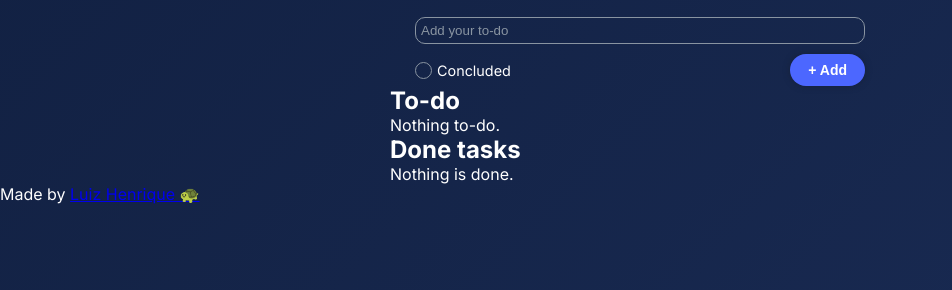
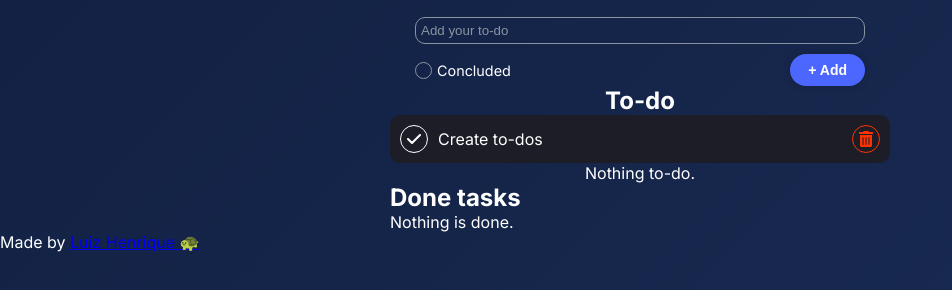
Before and after one commit to luizhf42/to-do-app, a website built with webpack: page index.html in a window 1280 px wide. Shown: the part 62-352 px from the top of the page, without its empty margins (0-952 px from the left). Built offline with nearby package versions, Linux system fonts and the light colour scheme.

Commit message:
starting the todo default style

```diff
--- a/index.html
+++ b/index.html
@@ -10,6 +10,7 @@
     <link rel="stylesheet" href="public/assets/style/main/form/main.css" />
     <link rel="stylesheet" href="public/assets/style/main/form/checkbox.css" />
     <link rel="stylesheet" href="public/assets/style/main/form/button.css" />
+    <link rel="stylesheet" href="public/assets/style/main/todos/todos.css" />
 
     <title>To-do App</title>
   </head>
@@ -32,7 +33,12 @@
             <label for="concluded-cb" class="concluded-label"
               >Concluded
               <input type="checkbox" class="concluded-cb" id="concluded-cb" />
-              <div class="cb-indicator"><img class="checked-icon" src="public/assets/images/checked.svg"></div>
+              <div role="checkbox" class="cb-indicator">
+                <img
+                  class="checked-icon"
+                  src="public/assets/images/checked.svg"
+                />
+              </div>
             </label>
           </div>
           <button class="add-todo-btn" aria-label="Confirm and add todo">
@@ -44,6 +50,20 @@
       <section class="todos">
         <h2 class="todo-title">To-do</h2>
         <ul class="todo-list">
+          <li class="initial-todo todo">
+            <span role="button" class="done-btn todo-btn"><img
+              src="public/assets/images/checked.svg"
+              alt
+              class="done-icon todo-icon"
+          /></span>
+            <span class="todo-text">Create to-dos</span>
+            <span role="button" class="delete-btn todo-btn"
+              ><img
+                src="public/assets/images/trash-can.svg"
+                alt
+                class="delete-icon todo-icon"
+            /></span>
+          </li>
           <p class="no-todos-msg">Nothing to-do.</p>
         </ul>
       </section>
--- a/public/assets/style/base.css
+++ b/public/assets/style/base.css
@@ -6,8 +6,8 @@
   --bg2: #27468f;
   --input: #8994a1;
   --input-focus: #b0c0d1;
-
   --todo-extras: #4c67ff;
+  --delete-btn: #ff3300;
 }
 
 * {
--- /dev/null
+++ b/public/assets/style/main/todos/todos.css
@@ -0,0 +1,36 @@
+.todos {
+  text-align: center;
+}
+
+.todo {
+  width: 100%;
+  background: #1c1d26;
+  display: flex;
+  align-items: center;
+  min-height: 35px;
+  padding: 10px;
+  position: relative;
+  border-radius: 10px;
+}
+
+.todo-btn {
+  height: 28px;
+  width: 28px;
+  justify-content: center;
+  display: inline-flex;
+  border: 1px solid;
+  border-radius: 50%;
+  padding: 5px;
+  margin-right: 10px;
+}
+
+.delete-btn {
+  position: absolute;
+  right: 0;
+  border-color: var(--delete-btn);
+}
+
+.todo-icon {
+  height: 100%;
+  width: auto;
+}
```
Also changed, not shown: public/assets/images/trash-can.svg (added).
